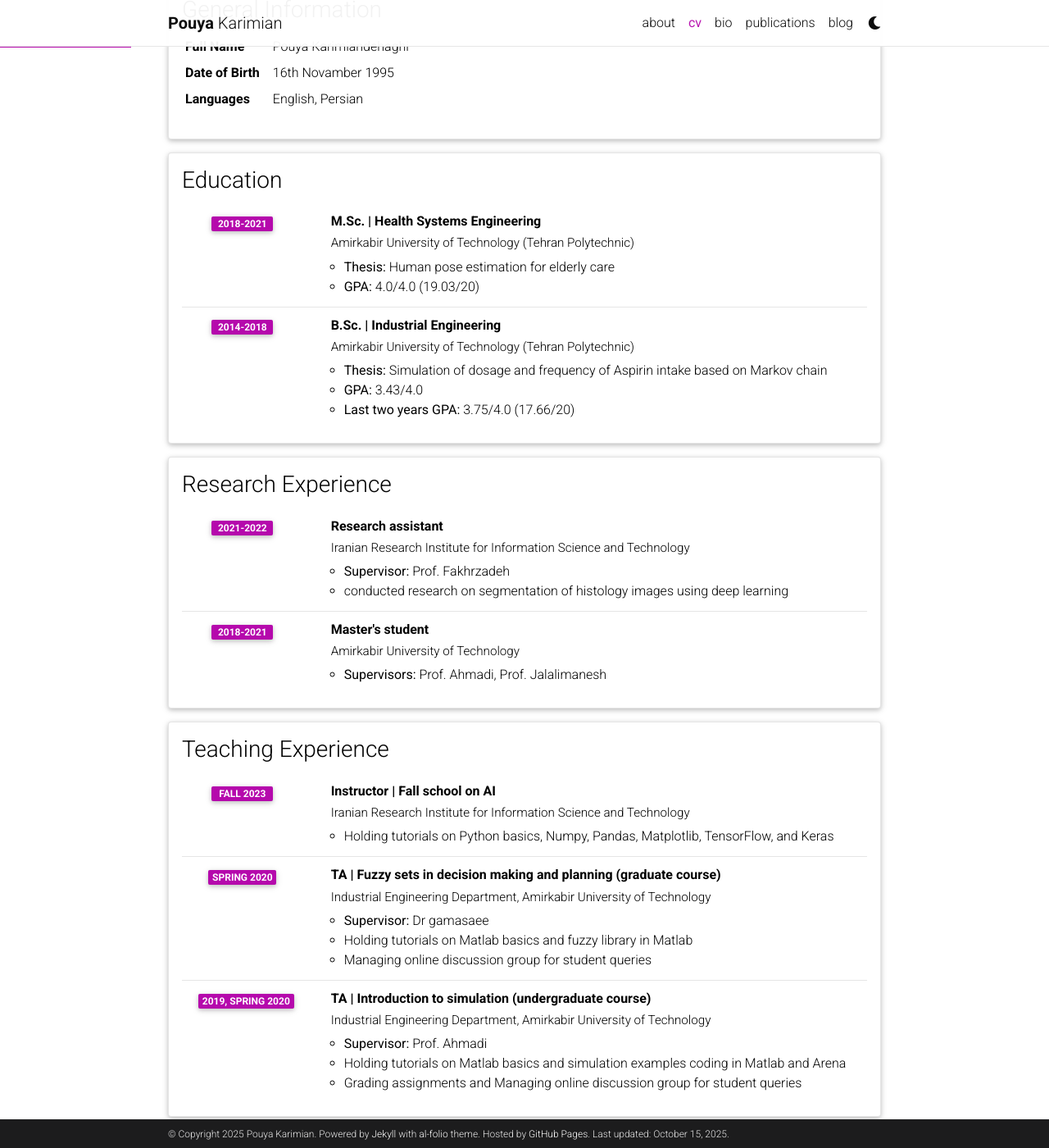
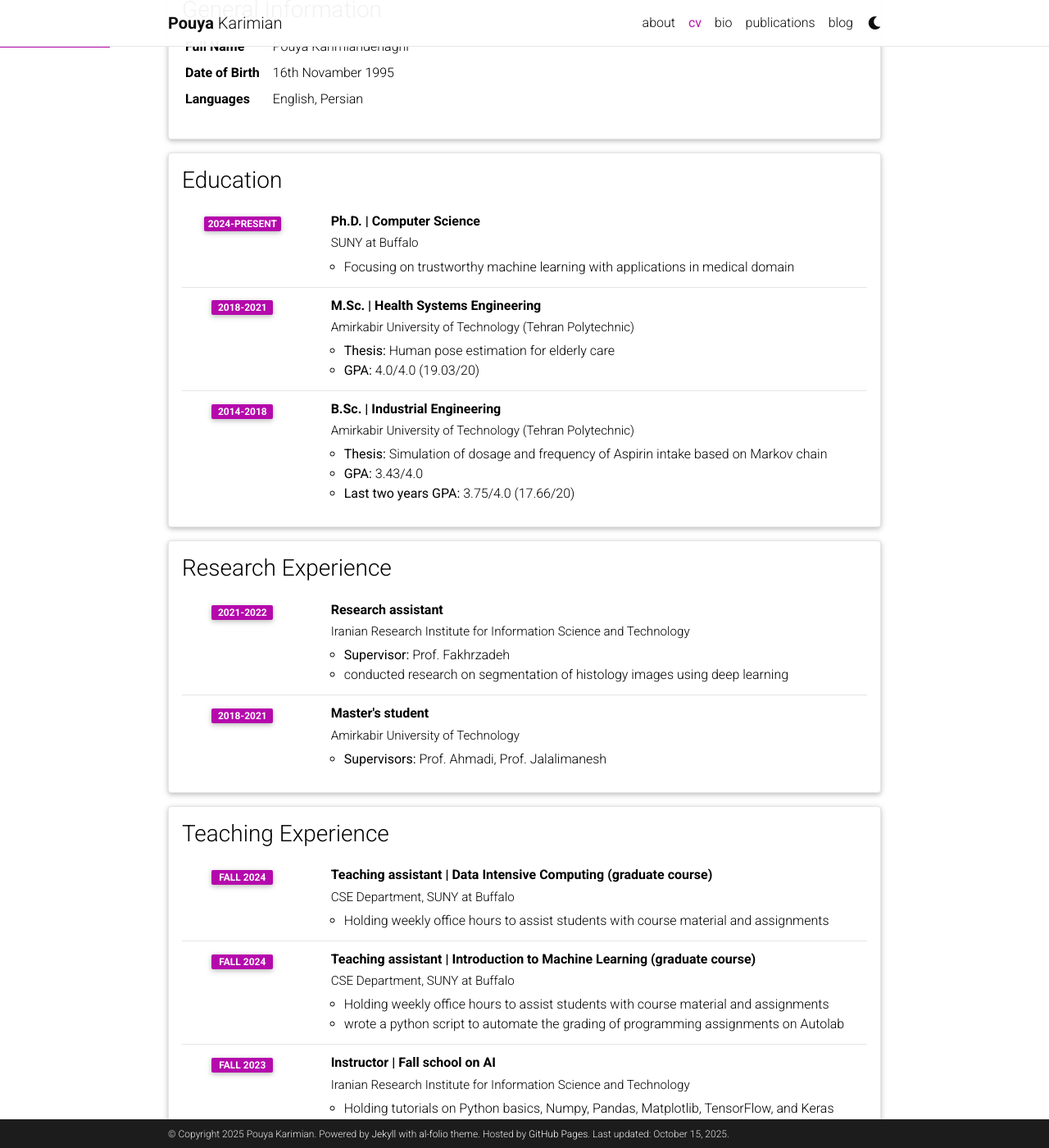
Before and after one commit to pouyaka/pouyaka.github.io, a Jekyll site: the page built from _pages/cv.md, in a window 1280 px wide and 1400 px high, scrolled down 207 px. Shown: the whole window at 82% size. Built offline with Jekyll 4.4.1, drawn with Linux system fonts in a browser that asks for light colours; full-size pictures stand in for the smaller copies a plugin makes; comment, search, counter and statistics services are not loaded; a style sheet for code colours, icons or effects is not loaded.

Commit message:
Update info

```diff
--- a/_data/cv.yml
+++ b/_data/cv.yml
@@ -11,6 +11,11 @@
 - title: Education
   type: time_table
   contents:
+    - title: Ph.D. | Computer Science
+      institution:  SUNY at Buffalo
+      year: 2024-Present
+      description:
+        - Focusing on trustworthy machine learning with applications in medical domain
     - title: M.Sc. | Health Systems Engineering
       institution: Amirkabir University of Technology (Tehran Polytechnic)
       year: 2018-2021
@@ -43,6 +48,17 @@
 - title: Teaching Experience
   type: time_table
   contents:
+    - title: Teaching assistant | Data Intensive Computing (graduate course)
+      institution: CSE Department, SUNY at Buffalo
+      year: Fall 2024
+      description:
+        - Holding weekly office hours to assist students with course material and assignments
+    - title: Teaching assistant | Introduction to Machine Learning (graduate course)
+      institution: CSE Department, SUNY at Buffalo
+      year: Fall 2024
+      description:
+        - Holding weekly office hours to assist students with course material and assignments
+        - wrote a python script to automate the grading of programming assignments on Autolab
     - title: Instructor | Fall school on AI
       institution: Iranian Research Institute for Information Science and Technology
       year: Fall 2023
--- a/_pages/bio.md
+++ b/_pages/bio.md
@@ -7,12 +7,12 @@ nav: true
 nav_order: 2
 ---
 
-My name is Pouya Karimian (پویا کریمیان in Persian). I'm a computer science PhD student at Sate University of New York at Buffalo (UB) under supervision of Prof. <a href="https://cse.buffalo.edu/~mgao8/">Mingchen Gao. Previously, I was a research assistant under the supervision of Prof. Azadeh Fakhrzadeh at the Iranian Research Institute for Information Science and Technology, where I worked on a research project related to digital pathology and image segmentation. Before that, I was a graduate student in health systems engineering at Amirkabir University of Technology (Tehran Polytechnic), where I also received my B.Sc. in Industrial engineering. During my M.Sc., I mainly focused on machine learning and its application in healthcare. I've done my thesis under the supervision of Prof. Abbas Ahmadi and Prof. Ammar Jalalimanesh in the area of human pose estimation.
+My name is Pouya Karimian (پویا کریمیان in Persian). I'm a computer science PhD student at Sate University of New York at Buffalo (UB) under supervision of Prof. Mingchen Gao. Previously, I was a research assistant under the supervision of Prof. Azadeh Fakhrzadeh at the Iranian Research Institute for Information Science and Technology, where I worked on a research project related to digital pathology and image segmentation. Before that, I was a graduate student in health systems engineering at Amirkabir University of Technology (Tehran Polytechnic), where I also received my B.Sc. in Industrial engineering. During my M.Sc., I mainly focused on machine learning and its application in healthcare. I've done my thesis under the supervision of Prof. Abbas Ahmadi and Prof. Ammar Jalalimanesh in the area of human pose estimation.
 
 I've always been passionate about two things: creating new things and teaching other people. Creating new helpful things has always made me happy. Making a new device with Arduino, developing new software to automate a process, making a machine learning model to solve a problem, writing a plot, or even composing a new song are all creations that make me feel alive. Also, teaching my knowledge to others and helping them to grow is another delightful activity for me. Since high school, I have tried to explain hard problems to my classmates. In the university, I was TA for some graduate and undergraduate courses too.
 
 Creation and teaching may seem irrelevant to each other, but I found a conjunction of these two passions of mine in machine learning. Making a new model that can learn to do a human job accurately and fast is the most enjoyable thing for me. Since I have been introduced to machine learning, I have tried to gain knowledge and update my skills to make more efficient machine learning models.
 
-My personality, according to the MBTI test, is classified as [`Architect (INTJ-A)`](https://www.16personalities.com/profiles/bc7a4e0835e4d). I agree with it almost. Also, I took the [`Big Five test`](https://bigfive-test.com/result/64d4ac99c945bb00087d7e0d) too. To know me better at the workplace, you can take a look at my [`Plum profile`](https://secure.plum.io/p/w_q5yuS2U4iM0ejTi2FONw).
+My personality, according to the MBTI test, is classified as [`Architect (INTJ-A)`](https://www.16personalities.com/profiles/bc7a4e0835e4d). To know me better, take a look at my [`Big Five test`](https://bigfive-test.com/result/64d4ac99c945bb00087d7e0d) and my workplace personality profile: [`Plum profile`](https://secure.plum.io/p/w_q5yuS2U4iM0ejTi2FONw).
 
 In my free time, I enjoy reading books, playing football (or soccer!!) and basketball, watching movies, playing PS, and hanging around with my friends. I'm a Real Madrid fan and have followed them since 2002 (just when Zidane made that [shot](https://youtu.be/rFfomw-Z4uE?si=UD7X54t6oqETUKG8)!!). I'm very interested in reading books with genres like self-helping or organizational psychology. One of my favorite writers is Adam Grant. I recommend his bestseller book: ["Originals: How Non-Conformists Move the World."](https://adamgrant.net/book/originals/)
```
Also changed, not shown: _pages/about.md (+2 -2 lines).
